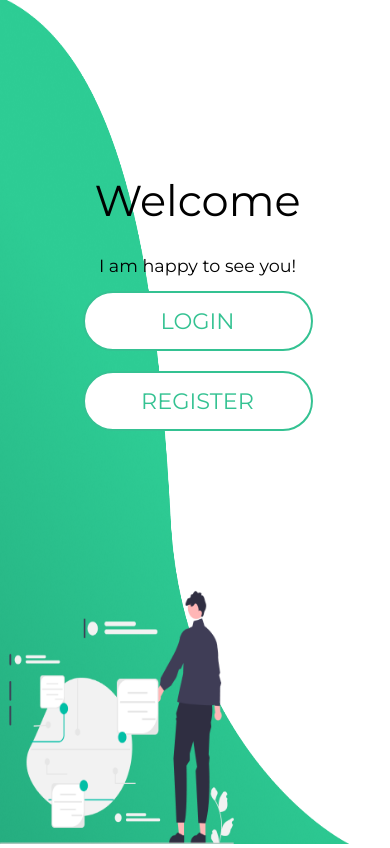
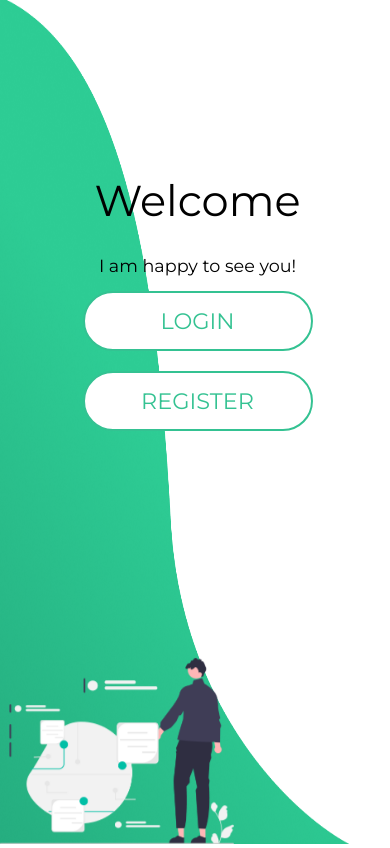
Before and after one commit to PavelSilviu/Gamification-as-a-Service, a plain HTML site: page index.html in a window 390 px wide. Drawn offline with Linux system fonts and the light colour scheme.

Commit message:
modificare pt mobil (logo)

```diff
--- a/mystyle_homepage.css
+++ b/mystyle_homepage.css
@@ -25,7 +25,7 @@
         bottom: 0;
         z-index: 6;
         width: 60%;
-        height: 30%;
+        height: auto;
     }
 
     .text {
```
